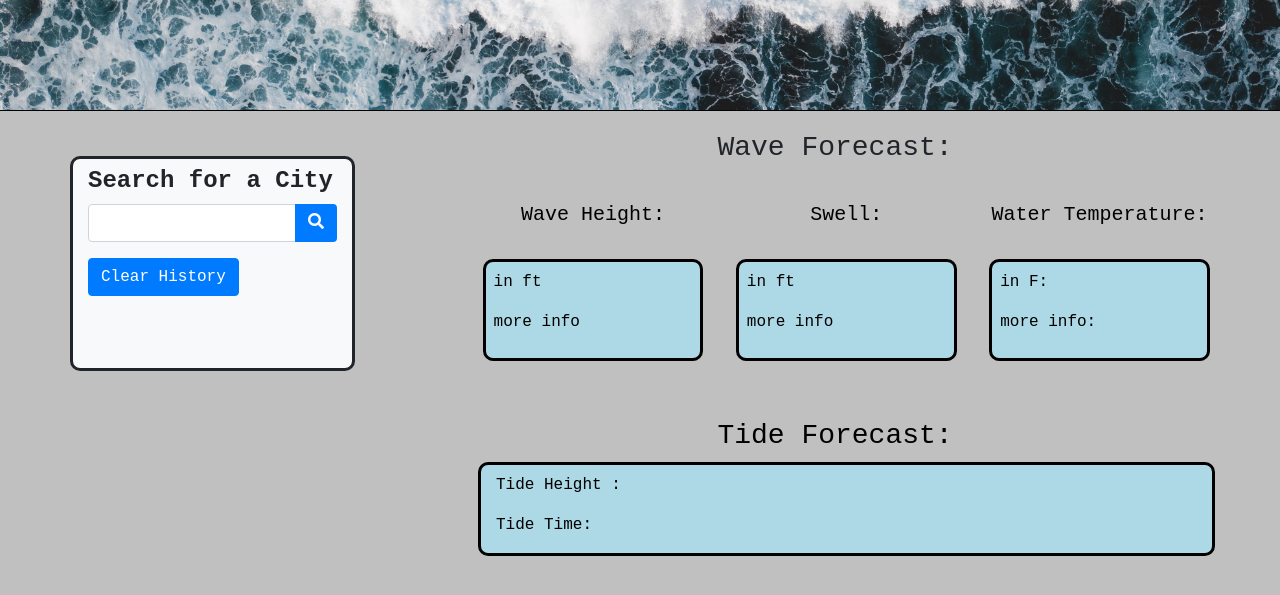
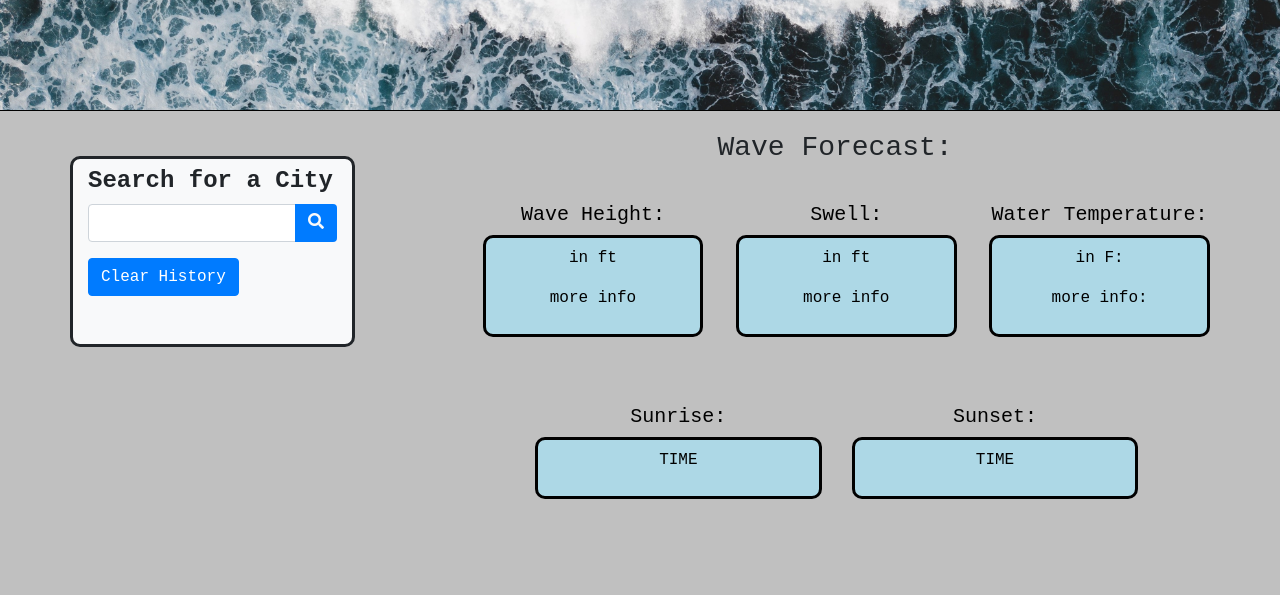
Before and after one commit to canaano/Surfs-Up-Surf-Report, a plain HTML site: page index.html in a window 1280 px wide. Shown: the part 149-744 px from the top of the page. Drawn offline with nearby package versions, Linux system fonts and the light colour scheme; no server answers.

Commit message:
changed up html and css

```diff
--- a/assets/style.css
+++ b/assets/style.css
@@ -46,12 +46,13 @@ body{
 } */
 
 
-#current-t-container{
-    background:lightblue;
+#sun-container{
+    /* background:lightblue; */
     border-radius:10px;
-    border: 3px solid;
+    /* border: 3px solid; */
     border-radius: 10px;
     margin-top: 10px;
+    color: black;
 
 
 }
@@ -81,13 +82,26 @@ body{
        border-radius: 10px;
        background: lightblue;
        border: 3px solid;
+       text-align: center;
+   }
+   #sun-info-inner{
+       background: primary;
+       color: black;
+       margin-right: 0px;
+       margin-left: auto;
+       margin-bottom: 10px;
+       padding: 8px;
+       border-radius: 10px;
+       background: lightblue;
+       border: 3px solid;
+       text-align: center;
    }
 
-#tide-info{
+#sun-info{
     background: primary;
     color: black;
-    margin-right: -5px;
-    margin-left: auto;
+    /* margin-right: -5px; */
+    margin-left: 450px;
 }
 
 #title-wave{
@@ -95,6 +109,6 @@ body{
     margin-left: 200px;
 }
 
-#title-tide{
+/* #title-tide{
     text-align: center;
-}
+} */
--- a/index.html
+++ b/index.html
@@ -48,13 +48,14 @@
 
           </ul>
         </div>
+
         <div class="col-sm-8" >
-          <!-- Row for future data to be stored here -->
+          <!-- boxes that will hold our heigh, wind and temp info -->
           <h3 id="title-wave"> Wave Forecast:</h3>
             <div class="row text-light">
 
               <div class="col-md-3" id="wave-info">
-                <h5 class="text-center">Wave Height: <br/>&nbsp</h5>
+                <h5 class="text-center">Wave Height: </h5>
                 <div id="wave-info-inner">
                 <p>in ft</p>
                 <p>more info </p>
@@ -62,7 +63,7 @@
               </div>
 
               <div class="col-md-3" id="wave-info">
-                <h5 class="text-center">Swell: <br/>&nbsp </h5>
+                <h5 class="text-center">Swell:</h5>
                 <div id="wave-info-inner">
                 <p>in ft</p>
                 <p>more info</p>
@@ -70,7 +71,7 @@
               </div>
 
               <div class="col-md-3" id="wave-info">
-                <h5 class="text-center">Water Temperature: <br/>&nbsp </h5>
+                <h5 class="text-center">Water Temperature:</h5>
                 <div id="wave-info-inner">
                 <p>in F:</p>
                 <p>more info:</p>
@@ -81,16 +82,25 @@
 
         </div>
 
-        <div class="col-md-8 mt-5" id="tide-info">
-            <h3 id="title-tide"> Tide Forecast:</h3>
-          <div class="row ml-2" id="current-t-container">
-            <div class="col-sm-12">
-              <h3 class="city-name mb-1 mt-2 bolder" id="current-city"></h3>
-              <p>Tide Height : <span class="current" id="tide-height"></span></p>
-              <p>Tide Time:<span class="current" id="tide-time"></span></p>
+        <div class="col-sm-8 mt-5" id="sun-info">
+            <!-- <h3 id="title-tide"> Tide Forecast:</h3> -->
+            <div class="row text-light">
+
+            <div class="col-md-5" id="sun-container">
+              <h5 class="text-center">Sunrise: </h5>
+              <div id="sun-info-inner">
+              <p id="sunrise">TIME</p>
+              <p></p>
+              </div>
             </div>
-          </div>
-        </div>
+            <div class="col-md-5" id="sun-container">
+              <h5 class="text-center">Sunset:</h5>
+              <div id="sun-info-inner">
+              <p id="sunset">TIME</p>
+              <p></p>
+
+              </div>
+            </div>
 
 
 
```
